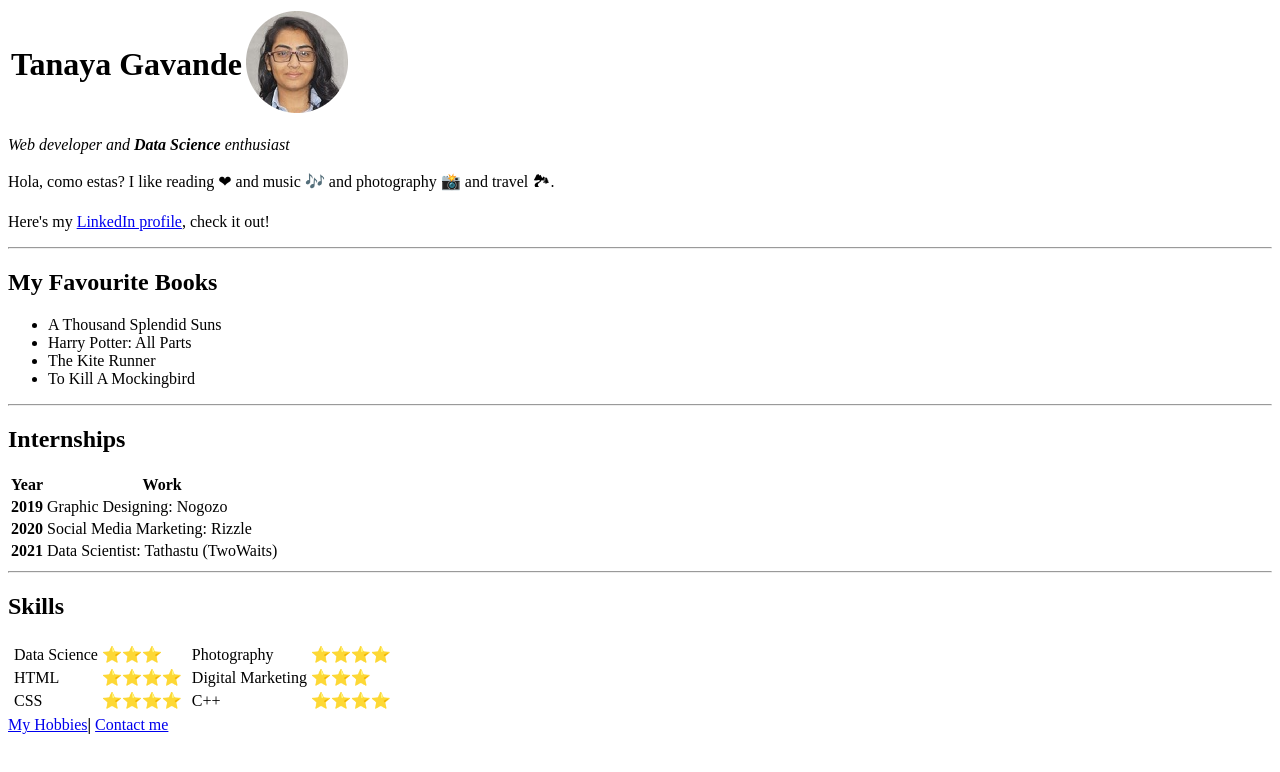
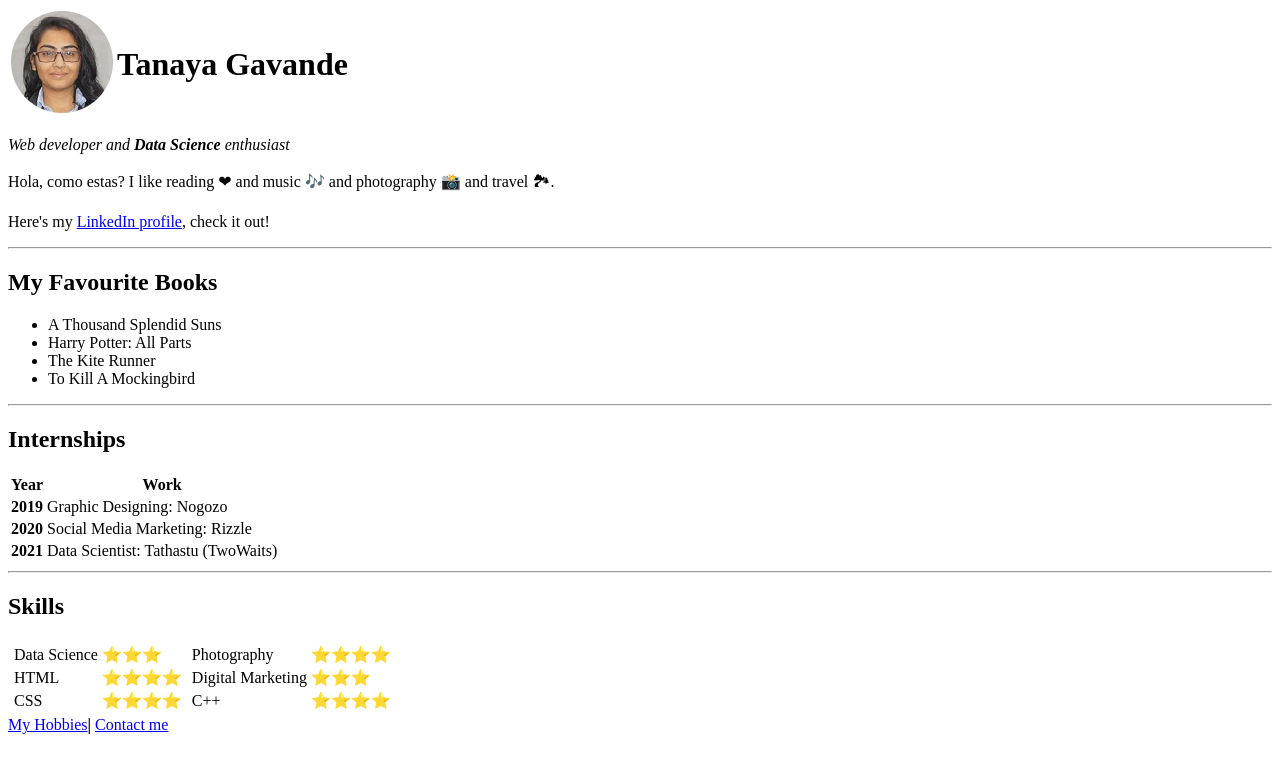
Before and after one commit to Tanaya5031/cv, a plain HTML site: page index.html in a window 1280 px wide. Drawn offline with Linux system fonts and the light colour scheme.

Commit message:
updated for image

```diff
--- a/index.html
+++ b/index.html
@@ -7,9 +7,9 @@
   <body>
     <table>
       <tr>
+        <td><img src="images/Tanaya_Gavande.png"
+        alt="Image of Tanaya Gavande"></td>
         <td><h1>Tanaya Gavande</h1></td>
-        <td><img src="images\Tanaya_Gavande.png"
-        alt="Image of Tanaya Gavande"></td>
       </tr>
     </table>
     <p><em>Web developer and <b>Data Science</b> enthusiast</em></p>
```
